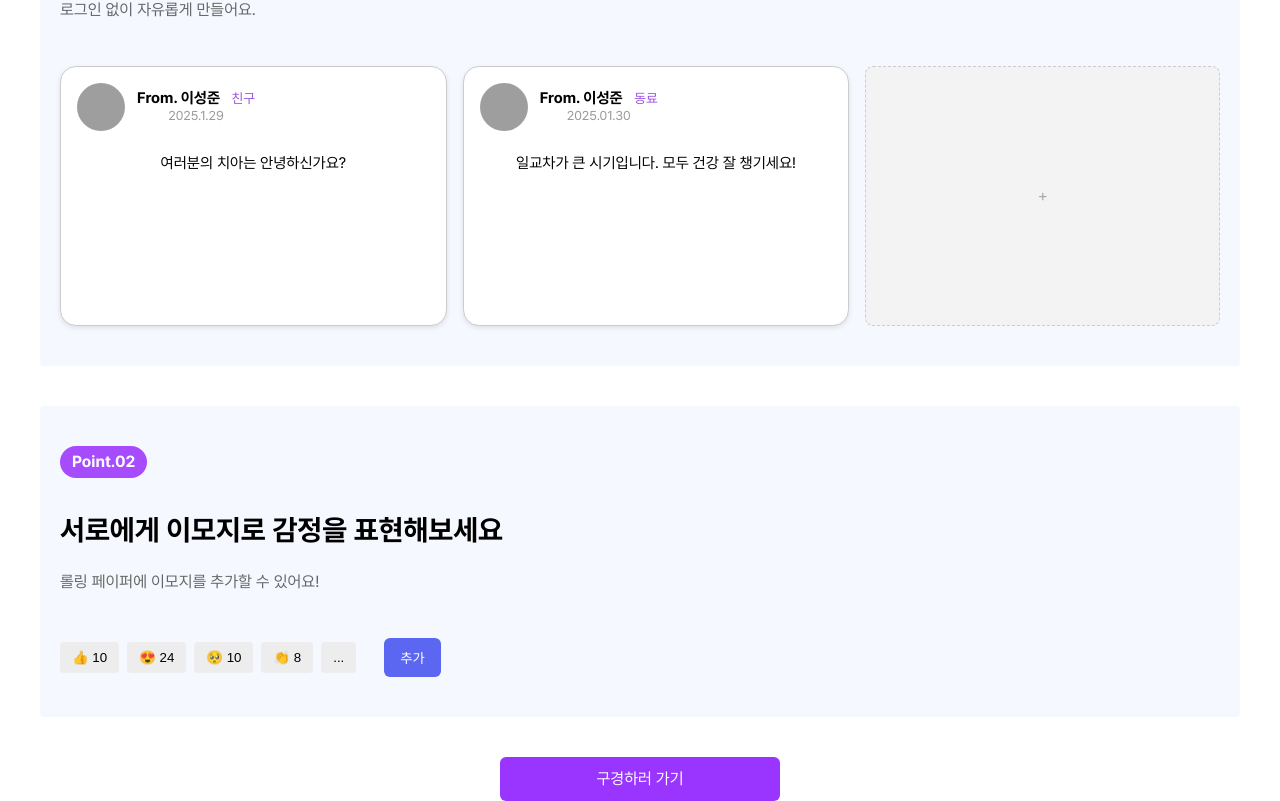
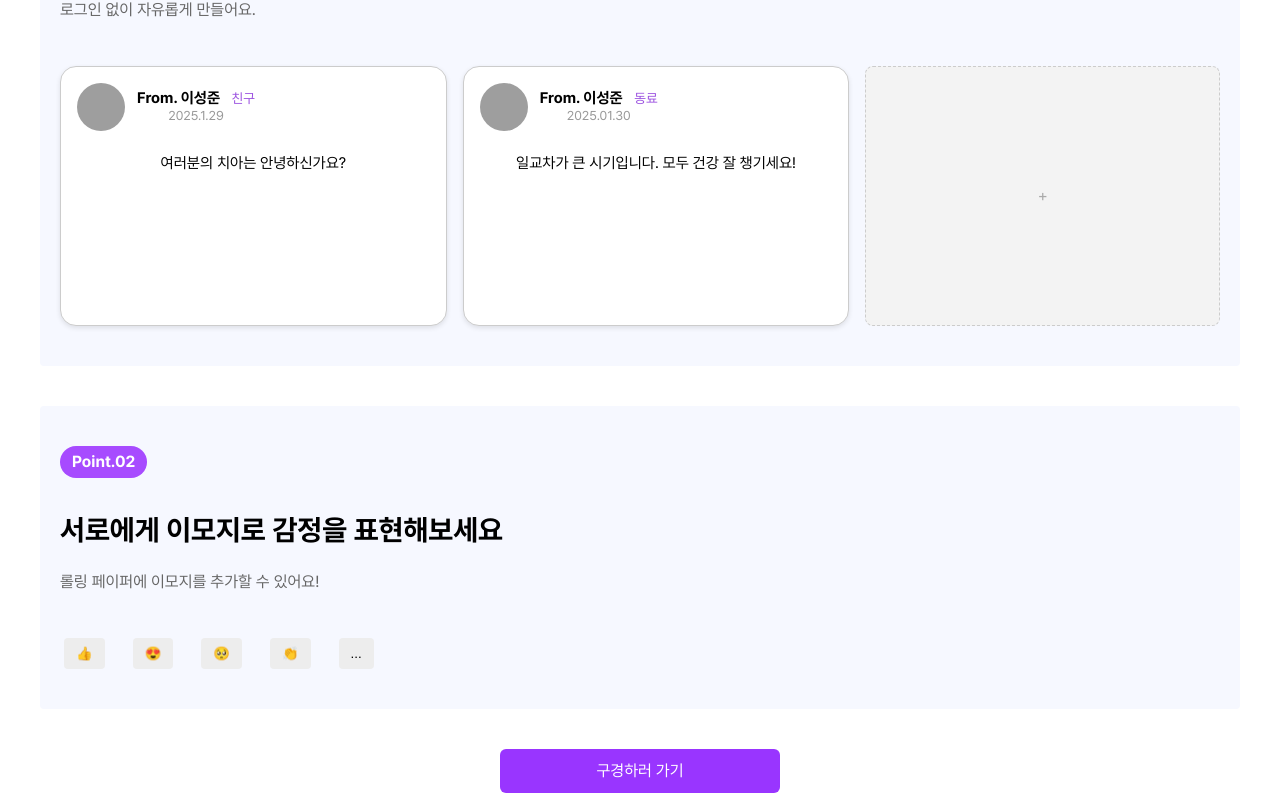
Before and after one commit to gyoyeon-kim/Rolling, a React (Create React App) app: page / in a window 1280 px wide. Shown: the part 327-1128 px from the top of the page. Built offline with nearby package versions, Linux system fonts and the light colour scheme; grey boxes are pictures that could not be loaded.

Commit message:
Feat Home Emoji

```diff
--- /dev/null
+++ b/src/component/EmojiButton.css
@@ -0,0 +1,32 @@
+.emoji-btn {
+  margin: 0 4px;
+  background-color: #ededed;
+  border: none;
+  padding: 8px 12px;
+  border-radius: 4px;
+  cursor: pointer;
+  transition: transform 0.2s;
+}
+
+/* animate 클래스가 있을 때 bounce 애니메이션 적용 */
+.emoji-btn.animate {
+  animation: bounce 0.5s;
+}
+
+@keyframes bounce {
+  0% {
+    transform: scale(1);
+  }
+  30% {
+    transform: scale(1.2);
+  }
+  50% {
+    transform: scale(0.9);
+  }
+  70% {
+    transform: scale(1.05);
+  }
+  100% {
+    transform: scale(1);
+  }
+}
--- /dev/null
+++ b/src/component/EmojiButton.js
@@ -0,0 +1,31 @@
+import React, { useState } from "react";
+import "./EmojiButton.css";
+
+function EmojiButton({ emoji, onAddEmoji }) {
+  const [isAnimating, setIsAnimating] = useState(false);
+
+  const handleClick = () => {
+    // 부모 컴포넌트에 선택한 이모지 전달
+    onAddEmoji(emoji);
+    // 애니메이션 실행
+    setIsAnimating(true);
+  };
+
+  const handleAnimationEnd = () => {
+    // 애니메이션 종료 후 상태 초기화
+    setIsAnimating(false);
+  };
+
+  return (
+    <button
+      type="button"
+      className={`emoji-btn ${isAnimating ? "animate" : ""}`}
+      onClick={handleClick}
+      onAnimationEnd={handleAnimationEnd}
+    >
+      {emoji}
+    </button>
+  );
+}
+
+export default EmojiButton;
--- a/src/pages/Home.jsx
+++ b/src/pages/Home.jsx
@@ -2,6 +2,7 @@ import React from "react";
 import { Link } from "react-router-dom";
 import "./Home.css";
 import Navigation from "../component/Navigation";
+import EmojiButton from "../component/EmojiButton";
 
 function Home() {
   return (
@@ -74,19 +75,13 @@ function Home() {
             </p>
 
             <div className="emoji-preview">
-              <div className="emoji-display">
-                <button type="button">👍 10</button>
-                <button type="button">😍 24</button>
-                <button type="button">🥺 10</button>
-                <button type="button">👏 8</button>
-                <button type="button">...</button>
-              </div>
-              <button type="button" className="emoji-add-btn">
-                추가
-              </button>
+              <EmojiButton emoji="👍" count={10} />
+              <EmojiButton emoji="😍" count={24} />
+              <EmojiButton emoji="🥺" count={10} />
+              <EmojiButton emoji="👏" count={8} />
+              <EmojiButton emoji="..." count={0} />
             </div>
           </div>
-          {/* 구경해보기 버튼 */}
         </section>
         <section className="explore section">
           <Link to="/list" className="explore-button">
```
